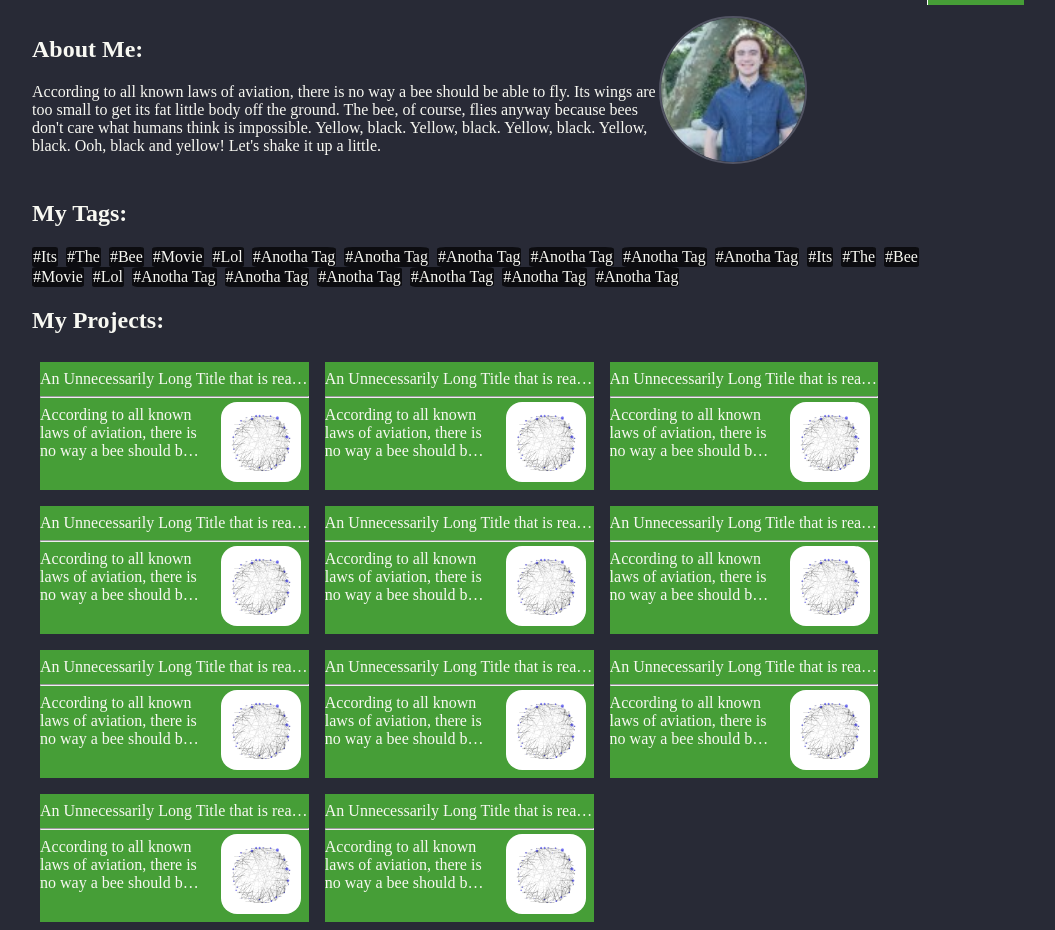
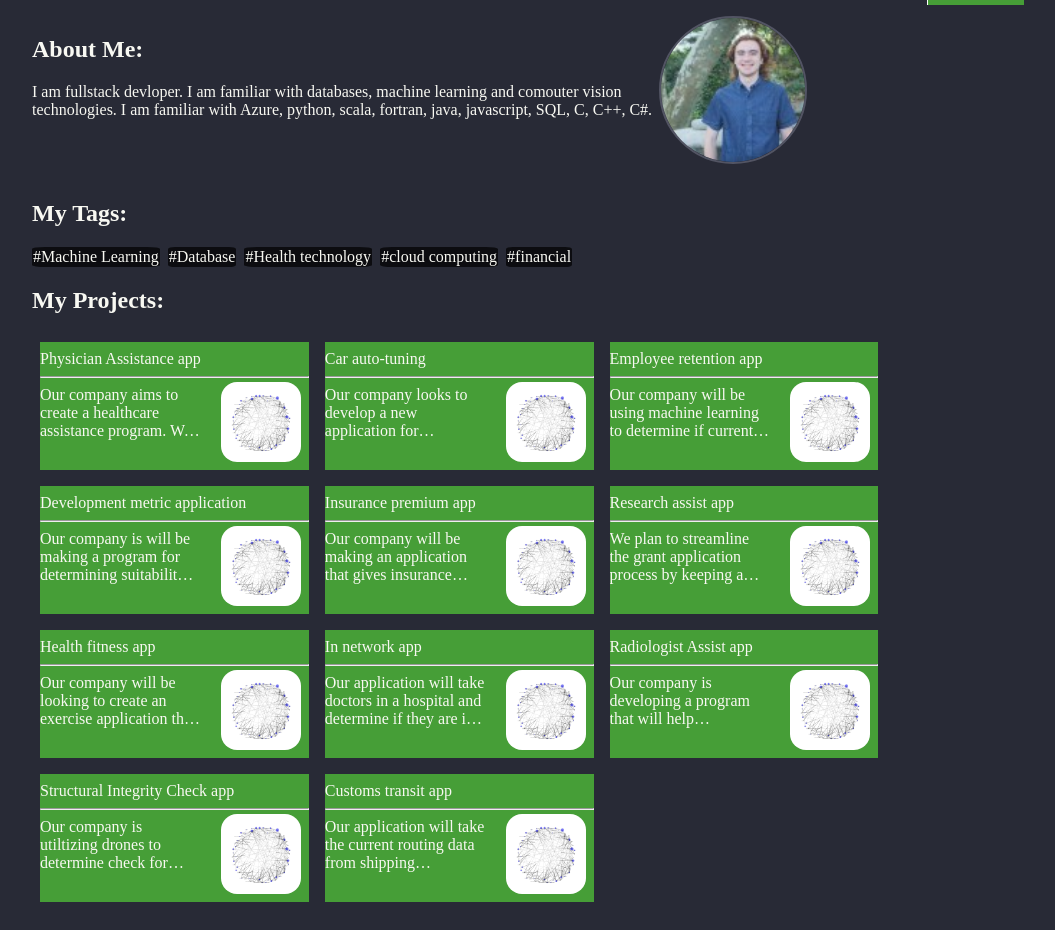
Before and after one commit to charliebrown314/StartupCentral, a Python web app: template view/templates/profile.html in a window 1280 px wide. Shown: the part 48-978 px from the top of the page, without its empty margins (160-1215 px from the left). After the commit the page ends 950 px from the top, so only its background shows below. Run offline with Jinja, Linux system fonts and the light colour scheme; the template is opened without the code that fills it, so the values that code supplies are empty.

Commit message:
Update static page to display corrected information.

```diff
--- a/view/templates/profile.html
+++ b/view/templates/profile.html
@@ -31,206 +31,141 @@
     <div class="profile-about">
         <div class="profile-desc">
             <h2>About Me:</h2>
-            According to all known laws of aviation, there is no way a bee
-                        should be able to fly. Its wings are too small to get its fat little body off the ground.
-                        The bee, of course, flies anyway because bees don't care what humans think is impossible.
-                        Yellow, black. Yellow, black.
-                        Yellow, black. Yellow, black.
-                        Ooh, black and yellow!
-                        Let's shake it up a little.
+
+            I am fullstack devloper.  I am familiar with databases, machine learning and comouter vision technologies.
+            I am familiar with Azure, python, scala, fortran, java, javascript, SQL, C, C++, C#.
+
+
         </div>
         <img src="../assets/linked_in_pfp.jpeg">
     </div>
     <div class="profile-data">
         <div class="profile-tags">
             <h2>My Tags:</h2>
-            <div class="tag">#Its</div>
-            <div class="tag">#The</div>
-            <div class="tag">#Bee</div>
-            <div class="tag">#Movie</div>
-            <div class="tag">#Lol</div>
-            <div class="tag">#Anotha Tag</div>
-            <div class="tag">#Anotha Tag</div>
-            <div class="tag">#Anotha Tag</div>
-            <div class="tag">#Anotha Tag</div>
-            <div class="tag">#Anotha Tag</div>
-            <div class="tag">#Anotha Tag</div>
-            <div class="tag">#Its</div>
-            <div class="tag">#The</div>
-            <div class="tag">#Bee</div>
-            <div class="tag">#Movie</div>
-            <div class="tag">#Lol</div>
-            <div class="tag">#Anotha Tag</div>
-            <div class="tag">#Anotha Tag</div>
-            <div class="tag">#Anotha Tag</div>
-            <div class="tag">#Anotha Tag</div>
-            <div class="tag">#Anotha Tag</div>
-            <div class="tag">#Anotha Tag</div>
+            <div class="tag">#Machine Learning</div>
+            <div class="tag">#Database</div>
+            <div class="tag">#Health technology</div>
+            <div class="tag">#cloud computing</div>
+            <div class="tag">#financial</div>
+
         </div>
         <div class="profile-projects">
             <h2>My Projects:</h2>
             <div class="row-tile recommendation tile-clickable">
-            <div class="tile-name"> An Unnecessarily Long Title that is really really really long</div>
+            <div class="tile-name"> Physician Assistance app</div>
             <hr>
             <div>
                 <div class="recommendation-desc">
-                    According to all known laws of aviation, there is no way a bee
-                    should be able to fly. Its wings are too small to get its fat little body off the ground.
-                    The bee, of course, flies anyway because bees don't care what humans think is impossible.
-                    Yellow, black. Yellow, black.
-                    Yellow, black. Yellow, black.
-                    Ooh, black and yellow!
-                    Let's shake it up a little.
+                   Our company aims to create a healthcare assistance program.  We will be using a basic AI and machine
+                        learning to have the program determine minute changes in a patient over time, this will
+                        allow the treating physician to more accurately treat the patient.  It will also reduce
+                        error in patient treatment information, increase accuracy of patient reporting in the
+                        medical database.
+
                 </div><img src="../assets/oop.jpg">
             </div>
         </div>
             <div class="row-tile recommendation tile-clickable">
-            <div class="tile-name"> An Unnecessarily Long Title that is really really really long</div>
+            <div class="tile-name"> Car auto-tuning</div>
             <hr>
             <div>
                 <div class="recommendation-desc">
-                    According to all known laws of aviation, there is no way a bee
-                    should be able to fly. Its wings are too small to get its fat little body off the ground.
-                    The bee, of course, flies anyway because bees don't care what humans think is impossible.
-                    Yellow, black. Yellow, black.
-                    Yellow, black. Yellow, black.
-                    Ooh, black and yellow!
-                    Let's shake it up a little.
+                    Our company looks to develop a new application for automobiles that helps tune radio station channels
+                    based on the customers phone data.
+
                 </div><img src="../assets/oop.jpg">
             </div>
         </div>
             <div class="row-tile recommendation tile-clickable">
-            <div class="tile-name"> An Unnecessarily Long Title that is really really really long</div>
+            <div class="tile-name"> Employee retention app</div>
             <hr>
             <div>
                 <div class="recommendation-desc">
-                    According to all known laws of aviation, there is no way a bee
-                    should be able to fly. Its wings are too small to get its fat little body off the ground.
-                    The bee, of course, flies anyway because bees don't care what humans think is impossible.
-                    Yellow, black. Yellow, black.
-                    Yellow, black. Yellow, black.
-                    Ooh, black and yellow!
-                    Let's shake it up a little.
+                    Our company will be using machine learning to determine if current HR hiring practices result in
+                    long term employee retention.  This will help companies reduce employee churn and reduce overhead.
                 </div><img src="../assets/oop.jpg">
             </div>
         </div>
             <div class="row-tile recommendation tile-clickable">
-            <div class="tile-name"> An Unnecessarily Long Title that is really really really long</div>
+            <div class="tile-name"> Development metric application</div>
             <hr>
             <div>
                 <div class="recommendation-desc">
-                    According to all known laws of aviation, there is no way a bee
-                    should be able to fly. Its wings are too small to get its fat little body off the ground.
-                    The bee, of course, flies anyway because bees don't care what humans think is impossible.
-                    Yellow, black. Yellow, black.
-                    Yellow, black. Yellow, black.
-                    Ooh, black and yellow!
-                    Let's shake it up a little.
+                    Our company is will be making a program for determining suitability of current construction projects
+                    in a given area.  It will pull from publicly  available data and update in real time.
                 </div><img src="../assets/oop.jpg">
             </div>
         </div>
             <div class="row-tile recommendation tile-clickable">
-            <div class="tile-name"> An Unnecessarily Long Title that is really really really long</div>
+            <div class="tile-name"> Insurance premium app</div>
             <hr>
             <div>
                 <div class="recommendation-desc">
-                    According to all known laws of aviation, there is no way a bee
-                    should be able to fly. Its wings are too small to get its fat little body off the ground.
-                    The bee, of course, flies anyway because bees don't care what humans think is impossible.
-                    Yellow, black. Yellow, black.
-                    Yellow, black. Yellow, black.
-                    Ooh, black and yellow!
-                    Let's shake it up a little.
+                    Our company will be making an application that gives insurance quotes for all insurance providers in
+                    a certain area
                 </div><img src="../assets/oop.jpg">
             </div>
         </div>
             <div class="row-tile recommendation tile-clickable">
-            <div class="tile-name"> An Unnecessarily Long Title that is really really really long</div>
+            <div class="tile-name"> Research assist app</div>
             <hr>
             <div>
                 <div class="recommendation-desc">
-                    According to all known laws of aviation, there is no way a bee
-                    should be able to fly. Its wings are too small to get its fat little body off the ground.
-                    The bee, of course, flies anyway because bees don't care what humans think is impossible.
-                    Yellow, black. Yellow, black.
-                    Yellow, black. Yellow, black.
-                    Ooh, black and yellow!
-                    Let's shake it up a little.
+                    We plan to streamline the grant application process by keeping a fully active database that gives users
+                    constant updates on the current grants for research in their discipline with time links and conditions.
                 </div><img src="../assets/oop.jpg">
             </div>
         </div>
             <div class="row-tile recommendation tile-clickable">
-            <div class="tile-name"> An Unnecessarily Long Title that is really really really long</div>
+            <div class="tile-name"> Health fitness app</div>
             <hr>
             <div>
                 <div class="recommendation-desc">
-                    According to all known laws of aviation, there is no way a bee
-                    should be able to fly. Its wings are too small to get its fat little body off the ground.
-                    The bee, of course, flies anyway because bees don't care what humans think is impossible.
-                    Yellow, black. Yellow, black.
-                    Yellow, black. Yellow, black.
-                    Ooh, black and yellow!
-                    Let's shake it up a little.
+                    Our company will be looking to create an exercise application that will learn peoples inital fitness
+                    level and update the persons excerise list as they become more fit to alway keeps a positivre health
+                    curve.
                 </div><img src="../assets/oop.jpg">
             </div>
         </div>
             <div class="row-tile recommendation tile-clickable">
-            <div class="tile-name"> An Unnecessarily Long Title that is really really really long</div>
+            <div class="tile-name"> In network app</div>
             <hr>
             <div>
                 <div class="recommendation-desc">
-                    According to all known laws of aviation, there is no way a bee
-                    should be able to fly. Its wings are too small to get its fat little body off the ground.
-                    The bee, of course, flies anyway because bees don't care what humans think is impossible.
-                    Yellow, black. Yellow, black.
-                    Yellow, black. Yellow, black.
-                    Ooh, black and yellow!
-                    Let's shake it up a little.
+                    Our application will take doctors in a hospital and determine if they are in network for the patient.
+                    It will link with the hospital to ensure that online in network providers meet the correct patients
+                    and help reduce deliquency of patient accounts.
                 </div><img src="../assets/oop.jpg">
             </div>
         </div>
             <div class="row-tile recommendation tile-clickable">
-            <div class="tile-name"> An Unnecessarily Long Title that is really really really long</div>
+            <div class="tile-name"> Radiologist Assist app</div>
             <hr>
             <div>
                 <div class="recommendation-desc">
-                    According to all known laws of aviation, there is no way a bee
-                    should be able to fly. Its wings are too small to get its fat little body off the ground.
-                    The bee, of course, flies anyway because bees don't care what humans think is impossible.
-                    Yellow, black. Yellow, black.
-                    Yellow, black. Yellow, black.
-                    Ooh, black and yellow!
-                    Let's shake it up a little.
+                    Our company is developing a program that will help radiologists determine minute changes in
+                    patient scans, increasing the survivaility outcome and storing the images in the country database.
                 </div><img src="../assets/oop.jpg">
             </div>
         </div>
             <div class="row-tile recommendation tile-clickable">
-            <div class="tile-name"> An Unnecessarily Long Title that is really really really long</div>
+            <div class="tile-name"> Structural Integrity Check app</div>
             <hr>
             <div>
                 <div class="recommendation-desc">
-                    According to all known laws of aviation, there is no way a bee
-                    should be able to fly. Its wings are too small to get its fat little body off the ground.
-                    The bee, of course, flies anyway because bees don't care what humans think is impossible.
-                    Yellow, black. Yellow, black.
-                    Yellow, black. Yellow, black.
-                    Ooh, black and yellow!
-                    Let's shake it up a little.
+                    Our company is utiltizing drones to determine check for structural damage in buildings.  The drones
+                    will send images back to the database for determination of structural integrity issues
                 </div><img src="../assets/oop.jpg">
             </div>
         </div>
             <div class="row-tile recommendation tile-clickable">
-            <div class="tile-name"> An Unnecessarily Long Title that is really really really long</div>
+            <div class="tile-name"> Customs transit app</div>
             <hr>
             <div>
                 <div class="recommendation-desc">
-                    According to all known laws of aviation, there is no way a bee
-                    should be able to fly. Its wings are too small to get its fat little body off the ground.
-                    The bee, of course, flies anyway because bees don't care what humans think is impossible.
-                    Yellow, black. Yellow, black.
-                    Yellow, black. Yellow, black.
-                    Ooh, black and yellow!
-                    Let's shake it up a little.
+                    Our application will take the current routing data from shipping companies and automate the forms
+                    requried for customs agencies when shipping across international borders.
+
                 </div><img src="../assets/oop.jpg">
             </div>
         </div>
```
